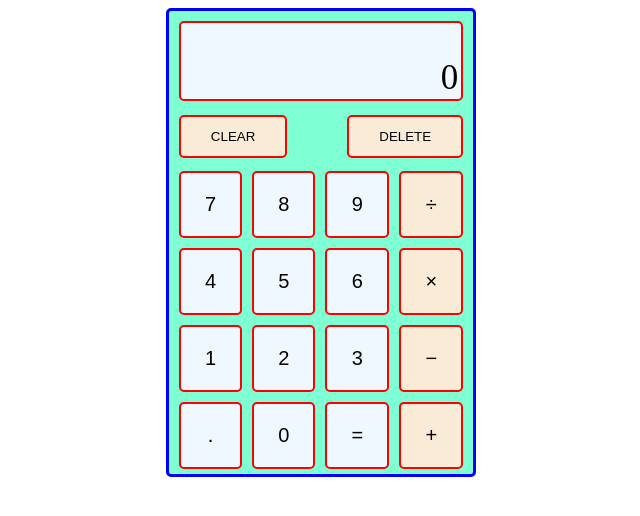
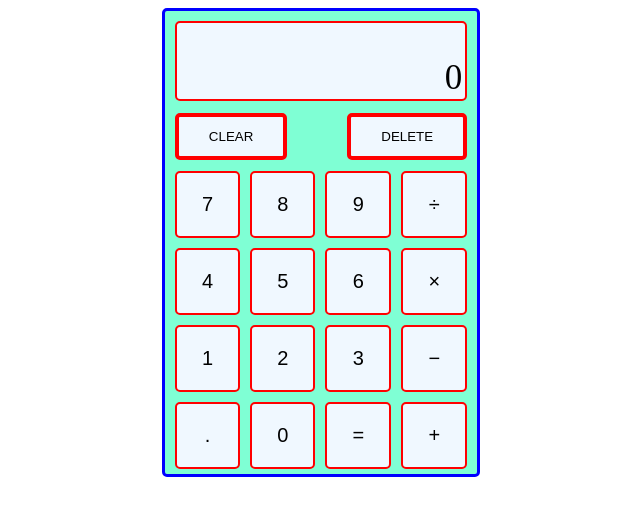
Before and after one commit to tobuya/calculator, a plain HTML site: page index.html in a window 1280 px wide. Shown: the whole page, without its empty margins (319-959 px from the left). Drawn offline with Linux system fonts and the light colour scheme.

Commit message:
Style: change border width of clear and delete buttons

```diff
--- a/styles.css
+++ b/styles.css
@@ -42,8 +42,9 @@ div, button {
 }
 
 .middle-btn {
-    border: 2px solid red;
+    border: 4px solid red;
     padding: 12px 30px;
+    background-color: khaki;
 }
 
 #bottom {
@@ -80,7 +81,3 @@ div, button {
 .color {
     background-color: aliceblue;
 }
-
-.operator, .middle-btn {
-    background-color: antiquewhite;
-}
```
